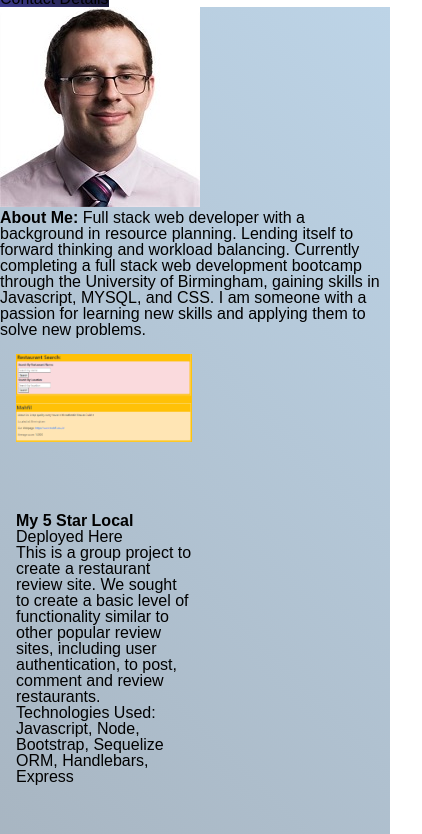
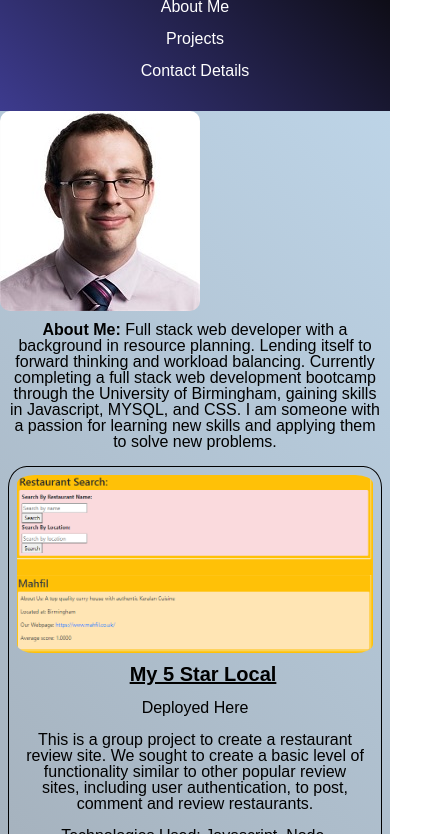
Before and after one commit to Cleggatron/Updated-Portfolio, a plain HTML site: page index.html in a window 390 px wide. Shown: the part 57-891 px from the top of the page, 422 px wide, since content can reach past the window. Drawn offline with Linux system fonts and the light colour scheme.

Commit message:
added dynamic styling

```diff
--- a/style/style.css
+++ b/style/style.css
@@ -1,23 +1,44 @@
 .border{
     background: linear-gradient(45deg, #3D3B8E, #090809);
+    display: flex;
+    flex-direction: row;
+    justify-content: space-evenly;
+    align-items: center;
+    width:100%;
+    padding: 1rem;
+    color: white;
 }
 
 .main{
     background: linear-gradient(45deg, #797270, #BDD4E7);
+    width:100%;
+}
+
+.header{
+    display: flex;
+    justify-content: center;
+    align-items: center;
 }
 
 .container{
     display:flex;
     flex-wrap: wrap;
+    justify-content: space-around;
+    align-items: center;
+    width: 100%;
 }
 
 .card{
     display: flex;
     flex-direction: row;
     width: 45%;
-    margin: 1rem;
+    margin: 0.5rem;
+    padding: 0.5rem;
     flex-wrap: wrap;
-    height: 500px;
+    justify-content: center;
+    align-items: center;
+    border: 1px solid black;
+    border-radius: 5%;
 }
 
 .subcard{
@@ -31,4 +52,65 @@
 img{
     max-width: 100%;
     object-fit: scale-down;
+    border-radius: 5%;
 }
+
+.portrait{
+    border-radius: 33%;
+}
+
+ul{
+    display: flex;
+    flex-direction: row;
+    justify-content: space-around;
+    align-items: center;
+
+}
+
+ul li{
+    margin: 0 1rem;
+}
+
+h1{
+    font-size: 1.5rem;
+}
+h2{
+    font-size: 1.25rem;
+    text-align: center;
+    width: 100%;
+    padding: 0.5rem;
+    text-decoration: underline;
+}
+
+p{
+    text-align: center;
+    padding: 0.5rem;
+}
+
+@media screen and (max-width: 1000px){
+    .header{
+        width: 95%;
+    }
+}
+
+@media screen and (max-width: 650px){
+    .border{
+        flex-direction: column;
+        justify-content: space-evenly;
+        align-items: center;
+    }
+
+    ul{
+        flex-direction: column;
+        align-items: center;
+        justify-content: space-evenly;
+    }
+
+    ul, li{
+        padding: 0.5rem;
+    }
+
+    .card{
+        width:95%;
+    }
+}
```
